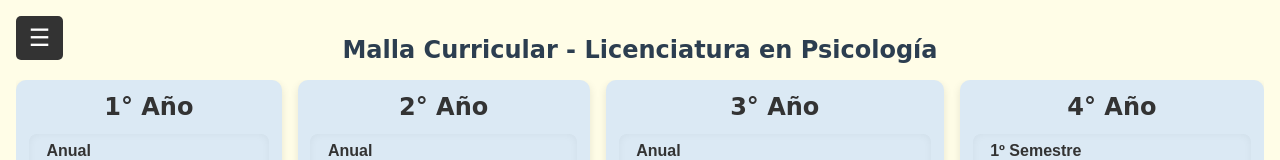
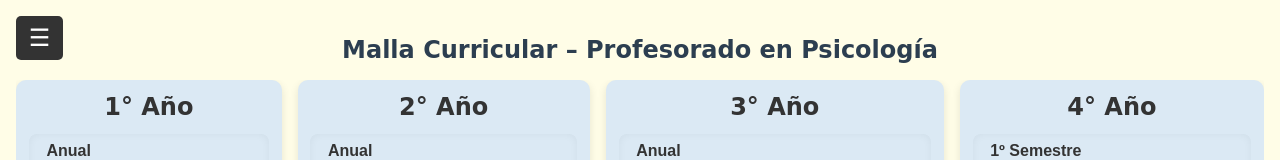
Before and after one commit to florgomez0101/Malla-profesorado, a plain HTML site: page index.html in a window 1280 px wide. Shown: the top 160 px of the page. Drawn offline with Linux system fonts and the light colour scheme; a web font is replaced by a local one.

Commit message:
Update index.html

```diff
--- a/index.html
+++ b/index.html
@@ -3,7 +3,7 @@
 <head>
 <meta charset="UTF-8" />
 <meta name="viewport" content="width=device-width, initial-scale=1" />
-<title>Malla Curricular Psicología</title>
+<title>Malla Curricular – Profesorado en Psicología</title>
 <style>
   @font-face {
     font-family: 'Perfect Penmanship';
@@ -378,7 +378,7 @@ h2 {
 </head>
 <body>
 
-<h2>Malla Curricular - Licenciatura en Psicología</h2>
+<h2>Malla Curricular – Profesorado en Psicología</h2>
 
 <!-- 🍔 Botón para abrir menú -->
 <button id="toggle-menu" title="Abrir menú">☰</button>
```
